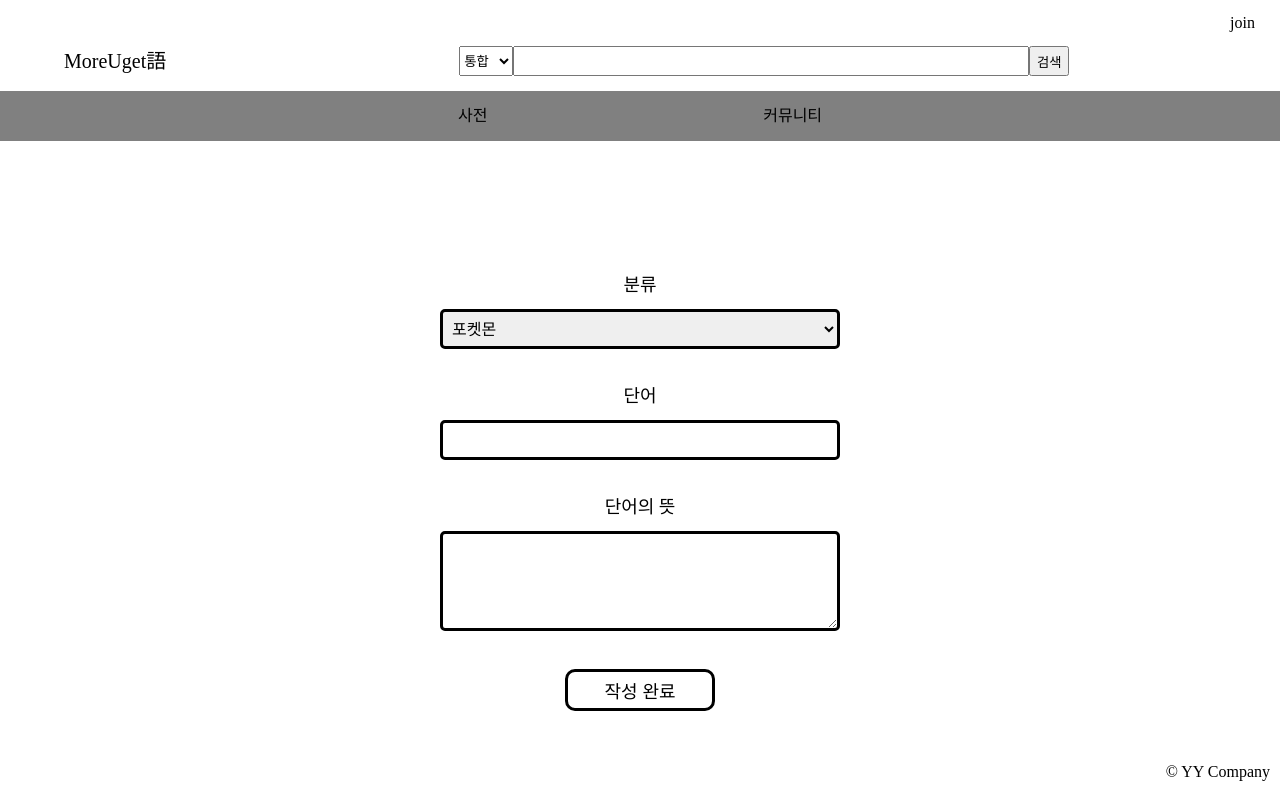
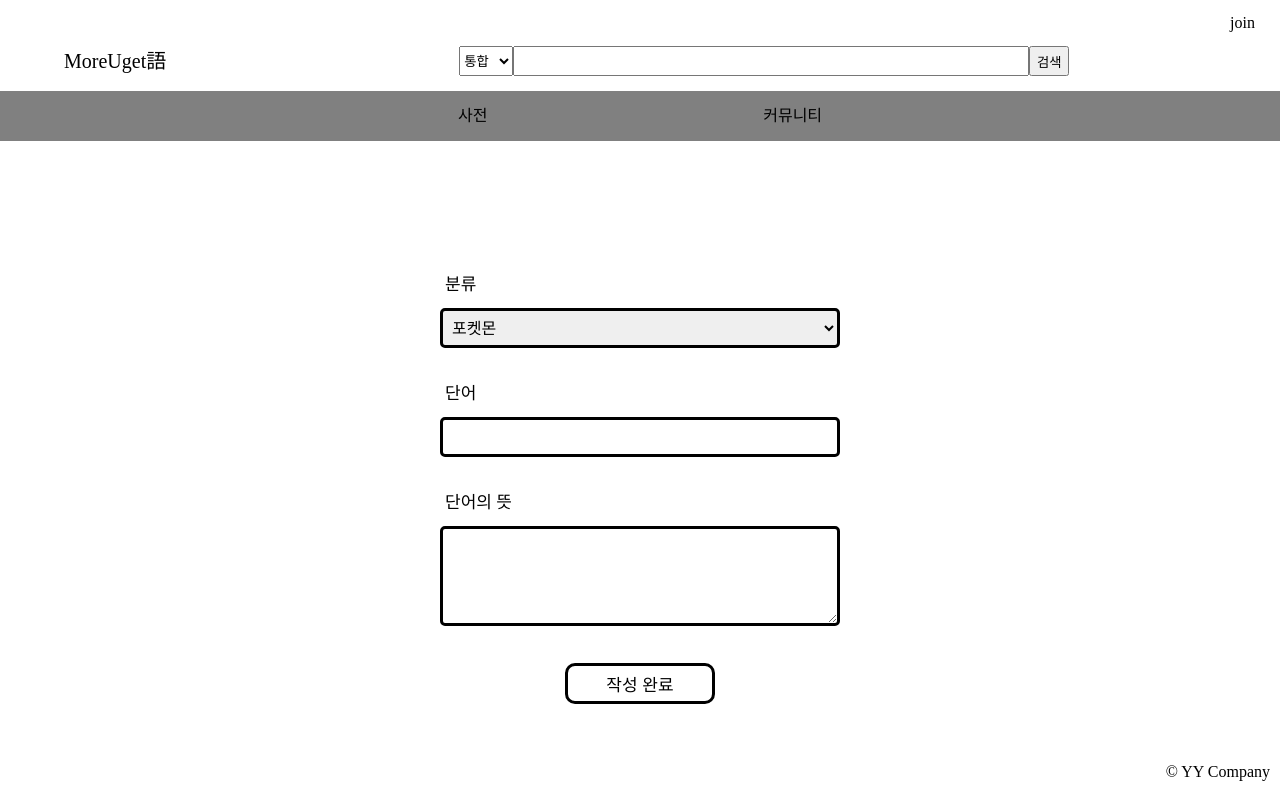
Before and after one commit to Namukk/yy-dic, a React (Create React App) app: page /dic/form in a window 1280 px wide. Built offline with nearby package versions, Linux system fonts and the light colour scheme; no server answers.

Commit message:
Update text-align and font-size in MakeDic.js

```diff
--- a/src/components/MakeDic.js
+++ b/src/components/MakeDic.js
@@ -10,9 +10,11 @@ const Form = styled.form`
   flex-direction: column;
   justify-content: center;
   align-items: center;
-  font-size: 18px;
+  font-size: 17px;
   label {
-    margin-bottom: 15px;
+    width : 400px;
+    text-align: left;
+    margin: 0 0 15px 10px;
   }
   input, select, textarea {
     width: 400px;
@@ -25,11 +27,10 @@ const Form = styled.form`
   }
   textarea {
     height: 100px;
-
   }
   button {
     width: 150px;
-    font-size: 18px;
+    font-size: 17px;
     background: none;
     border: 3px black solid;
     border-radius: 10px;
@@ -41,7 +42,6 @@ const Form = styled.form`
     }
   }
 `;
-
 
 const MakeDic = () => {
   let history = useHistory();
```
